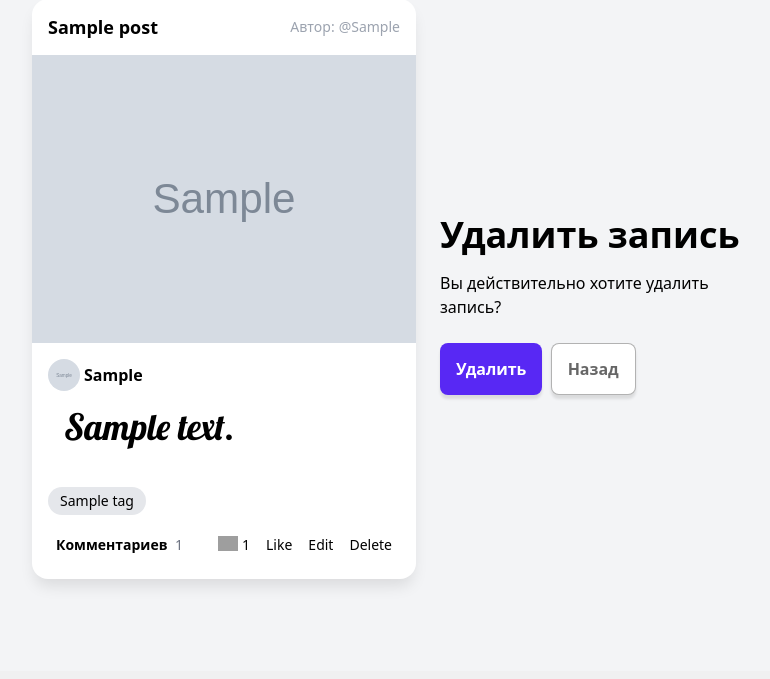
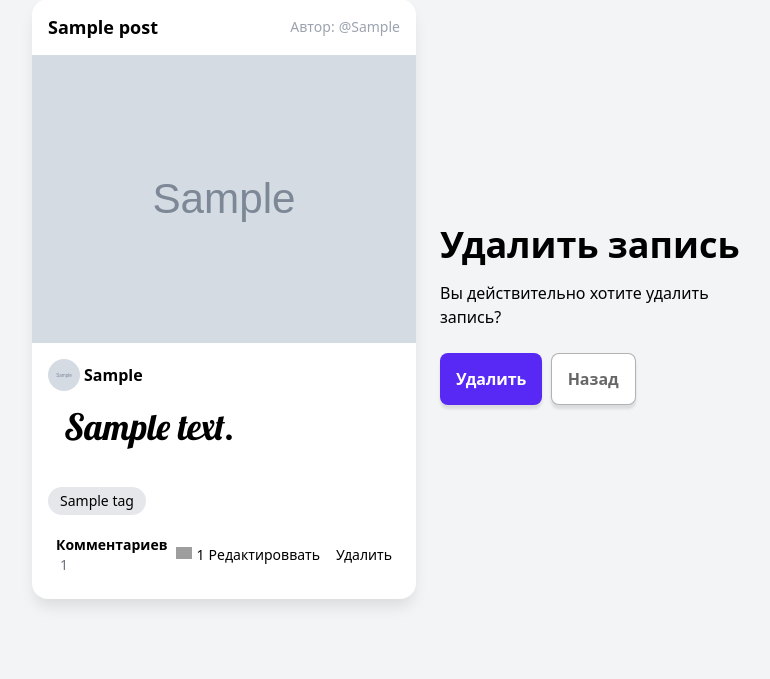
Before and after one commit to YevhenB0512/photos-posts_site, a Django app: page /post/delete/1/ in a window 1280 px wide. Shown: the part 129-808 px from the top of the page, without its empty margins (248-1018 px from the left). Before the commit the page ends 713 px from the top, so only its background shows below. Run offline with Django 5.2, Linux system fonts and the light colour scheme; a user stored in the database is signed in; tables that the repository leaves empty hold one stand-in row (values such as "Sample post"); grey boxes marked "Sample" are stand-in pictures; some libraries are stand-ins or nearby versions; grey boxes are pictures that could not be loaded.

Commit message:
added like_post function and htmx code in templates for like changes

```diff
--- a/posts/urls.py
+++ b/posts/urls.py
@@ -1,6 +1,6 @@
 from django.urls import path
 from .views import (home, post_create, post_delete, post_edit, post_detail, sent_comment,
-                    delete_comment, sent_reply, delete_reply)
+                    delete_comment, sent_reply, delete_reply, like_post)
 
 app_name = 'posts'
 
@@ -9,6 +9,7 @@ urlpatterns = [
     path('category/<tag>/', home, name='by_category'),
     path('post/create/', post_create, name='create'),
     path('post/<pk>/', post_detail, name='detail'),
+    path('post/<pk>/like', like_post, name='like_post'),
     path('post/edit/<pk>/', post_edit, name='edit'),
     path('post/delete/<pk>/', post_delete, name='delete'),
     path('sent-comment/<pk>', sent_comment, name='sent_comment'),
--- a/posts/views.py
+++ b/posts/views.py
@@ -1,6 +1,6 @@
 from django.contrib import messages
 from django.contrib.auth.decorators import login_required
-from django.shortcuts import render, reverse, redirect, get_object_or_404
+from django.shortcuts import render, redirect, get_object_or_404
 from .models import Post, Tag, Comment, Reply
 from .forms import PostCreateForm, PostEditForm, CommentCreateForm, ReplyCreateForm
 
@@ -143,3 +143,20 @@ def delete_reply(request, pk):
         'reply': reply
     }
     return render(request, 'posts/delete_reply.html', context)
+
+
+def like_post(request, pk):
+    post = get_object_or_404(Post, id=pk)
+    user_exist = post.likes.filter(username=request.user.username).exists()
+
+    if post.author != request.user:
+        if user_exist:
+            post.likes.remove(request.user)
+        else:
+            post.likes.add(request.user)
+
+    context = {
+        'post': post,
+    }
+
+    return render(request, 'snippets/likes.html', context)
--- a/templates/base.html
+++ b/templates/base.html
@@ -11,6 +11,7 @@
     <link href="https://fonts.googleapis.com/css2?family=Lobster&display=swap" rel="stylesheet">
     <script src="https://cdn.jsdelivr.net/npm/alpinejs@3.x.x/dist/cdn.min.js" defer></script>
     <script src="https://cdn.tailwindcss.com"></script>
+    <script src="https://unpkg.com/htmx.org@1.9.10"></script>
     <style type="text/tailwindcss">
         [x-cloak] {
             display: none !important;
--- a/templates/posts/post.html
+++ b/templates/posts/post.html
@@ -44,14 +44,12 @@
                 {% endif %}
             </a>
             <div class="flex items-center gap-4 [&>a:hover]:underline">
-                <div class="flex items-center gap-1">
-                    <img class="w-5 -mt-1" src="https://img.icons8.com/small/24/000000/fire-heart.png">
-                    1
-                </div>
-                <a href="">Like</a>
+
+                {% include 'snippets/likes.html' %}
+
                 {% if user.is_authenticated and user == post.author %}
-                <a href="{% url 'posts:edit' post.id %}">Edit</a>
-                <a href="{% url 'posts:delete' post.id %}">Delete</a>
+                <a href="{% url 'posts:edit' post.id %}">Редактироввать</a>
+                <a href="{% url 'posts:delete' post.id %}">Удалить</a>
                 {% endif %}
             </div>
         </div>
--- /dev/null
+++ b/templates/snippets/likes.html
@@ -0,0 +1,23 @@
+{% load static %}
+<div class="flex items-center gap-4 [&>a:hover]:underline">
+    {% if post.likes.count %}
+    <div class="flex items-center gap-1">
+        {% if user in post.likes.all %}
+        <img class="w-4 -mt-1" src="{% static 'images/fireheart_red.svg' %}">
+        {% else %}
+        <img class="w-4 -mt-1" src="{% static 'images/fireheart.svg' %}">
+        {% endif %}
+        {{ post.likes.count }}
+    </div>
+    {% endif %}
+    {% if user.is_authenticated and user != post.author %}
+    <a class="cursor-pointer" hx-get="{% url 'posts:like_post' post.id %}"
+       hx-target="closest div" hx-swap="outerHTML">
+        {% if user in post.likes.all %}
+        <b>Нравится</b>
+        {% else %}
+        Нравится
+        {% endif %}
+    </a>
+    {% endif %}
+</div>
```
